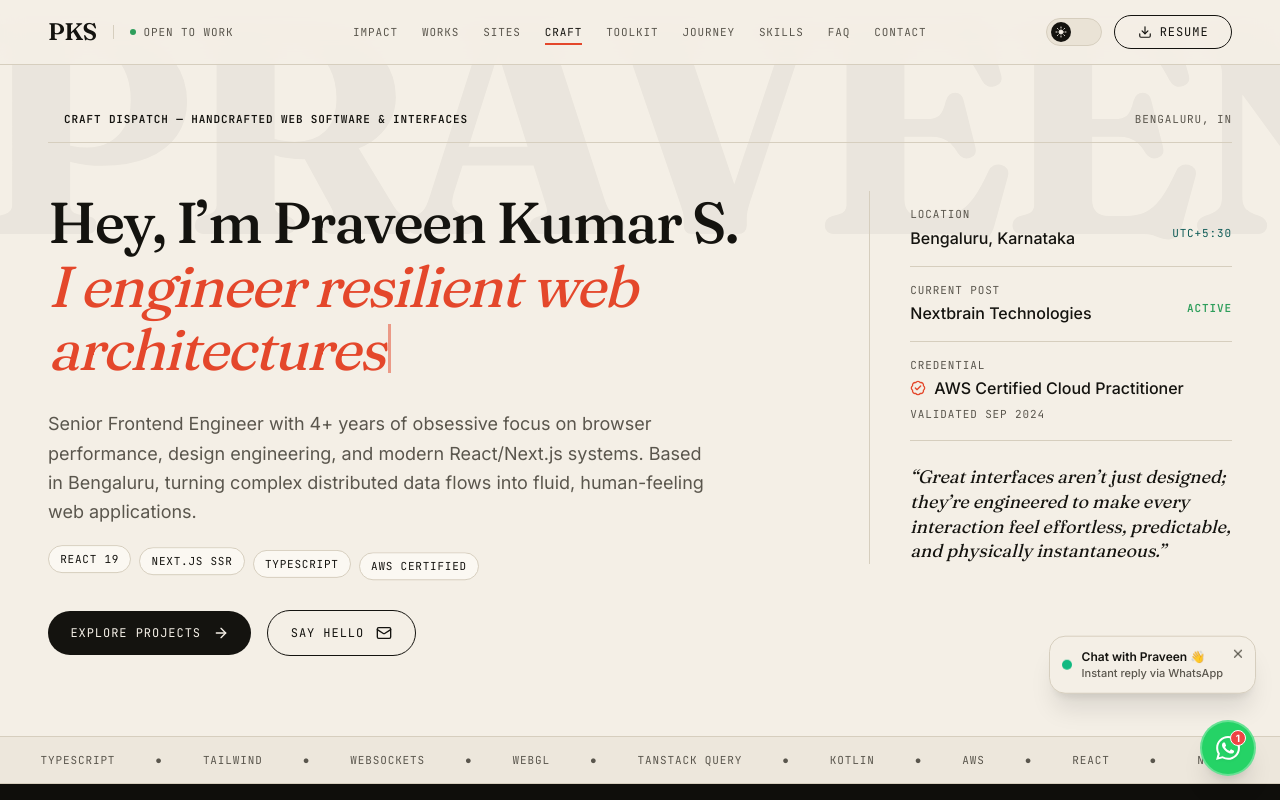
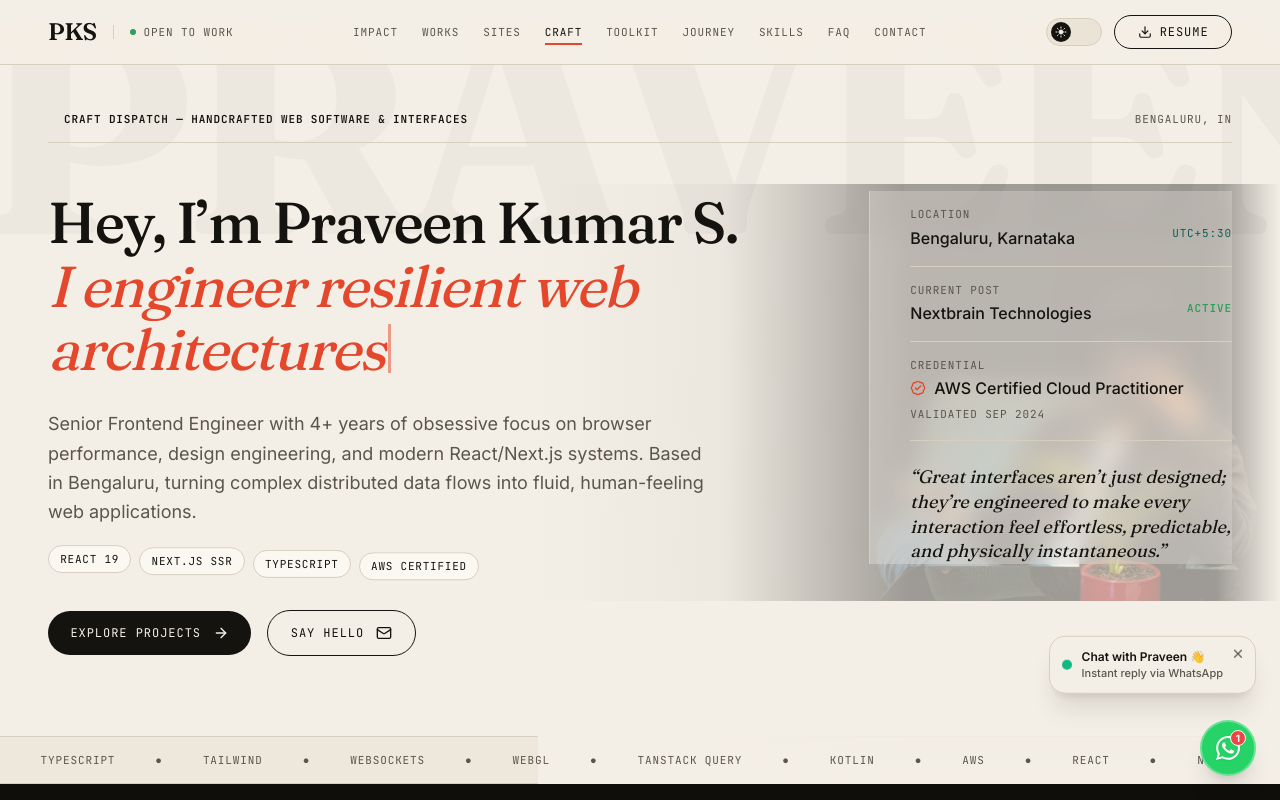
Before and after one commit to firepraveen123/portfolio, a Next.js app: page / in a window 1280 px wide. Shown: the top 800 px of the page. Built offline with nearby package versions, Linux system fonts and the light colour scheme.

Commit message:
feat(hero): integrate praveen.jpg into hero background with editorial multi-directional gradient feathering

```diff
--- a/src/components/HeroSection.tsx
+++ b/src/components/HeroSection.tsx
@@ -66,16 +66,36 @@ export default function HeroSection() {
 
   return (
     <section id="hero" className="relative overflow-hidden pt-16">
+      {/* Background Portrait of Praveen */}
+      <div
+        className="pointer-events-none absolute right-0 top-0 bottom-0 w-full lg:w-[65%] xl:w-[58%] select-none overflow-hidden z-0"
+        aria-hidden="true"
+      >
+        {/* Portrait Image Layer */}
+        <div
+          className="absolute inset-0 bg-no-repeat bg-right-bottom md:bg-right bg-cover md:bg-contain transition-opacity duration-700 opacity-20 sm:opacity-25 lg:opacity-35 dark:opacity-40 filter contrast-105 saturate-[0.85] dark:saturate-100"
+          style={{
+            backgroundImage: "url('/praveen.jpg')",
+          }}
+        />
+
+        {/* Multi-Directional Feathering Gradients to seamlessly blend with theme */}
+        <div className="absolute inset-y-0 left-0 w-full sm:w-3/5 lg:w-1/2 bg-gradient-to-r from-[rgb(var(--paper))] via-[rgb(var(--paper))]/90 to-transparent z-[1]" />
+        <div className="absolute bottom-0 inset-x-0 h-28 sm:h-36 bg-gradient-to-t from-[rgb(var(--paper))] via-[rgb(var(--paper))]/80 to-transparent z-[1]" />
+        <div className="absolute top-0 inset-x-0 h-20 bg-gradient-to-b from-[rgb(var(--paper))] to-transparent z-[1]" />
+        <div className="absolute inset-y-0 right-0 w-8 sm:w-16 bg-gradient-to-l from-[rgb(var(--paper))] to-transparent z-[1]" />
+      </div>
+
       <div
         id="wm"
         aria-hidden="true"
-        className="absolute -top-6 -left-6 select-none pointer-events-none opacity-[0.04] fd font-bold text-[200px] md:text-[300px] leading-none tracking-tighter whitespace-nowrap will-change-transform"
+        className="absolute -top-6 -left-6 select-none pointer-events-none opacity-[0.03] fd font-bold text-[200px] md:text-[300px] leading-none tracking-tighter whitespace-nowrap will-change-transform z-0"
         style={{ transform: `translateX(${scrollOffset}px)` }}
       >
         PRAVEEN
       </div>
 
-      <div className="wrap relative pt-12 pb-20">
+      <div className="wrap relative z-10 pt-12 pb-20">
         <div className="flex flex-wrap items-center justify-between gap-2 pb-4 mb-12 border-b border-line rv in">
           <div className="flex items-center gap-2">
             <span className="w-2 h-2 rounded-full bg-verm animate-ping" />
@@ -130,7 +150,7 @@ export default function HeroSection() {
             </div>
           </div>
 
-          <aside className="lg:col-span-4 lg:border-l border-line lg:pl-10 flex flex-col rv in">
+          <aside className="lg:col-span-4 lg:border-l border-line lg:pl-10 flex flex-col bg-paper/60 dark:bg-ink/60 lg:bg-paper/30 lg:dark:bg-ink/30 backdrop-blur-md rounded-3xl p-6 lg:p-0 lg:rounded-none lg:border-y-0 lg:border-r-0 border border-line lg:border-l rv in">
             <div className="py-4 border-b border-line">
               <span className="mono text-graphite block mb-1">Location</span>
               <div className="flex justify-between">
```
Also changed, not shown: public/images/praveen.jpg (added), public/praveen.jpg (added).
